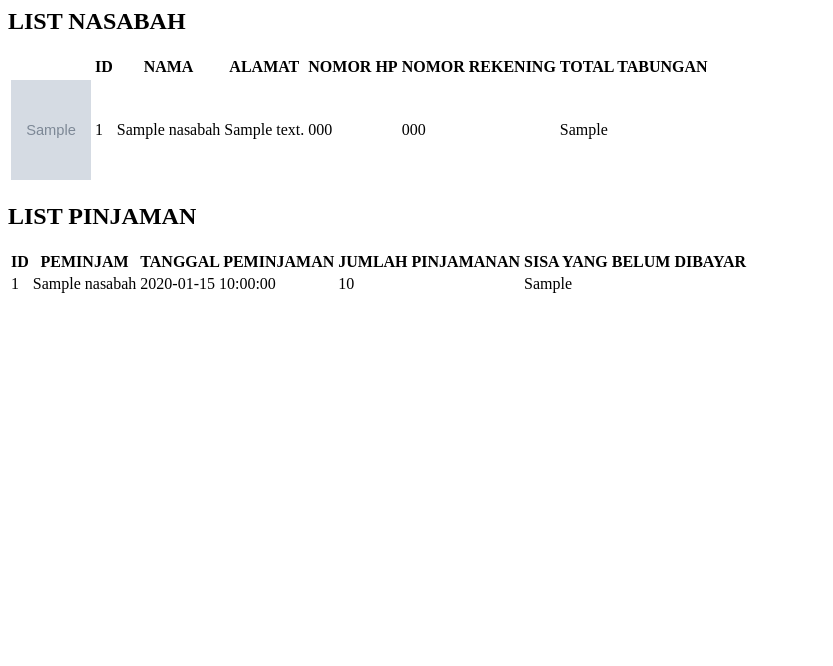
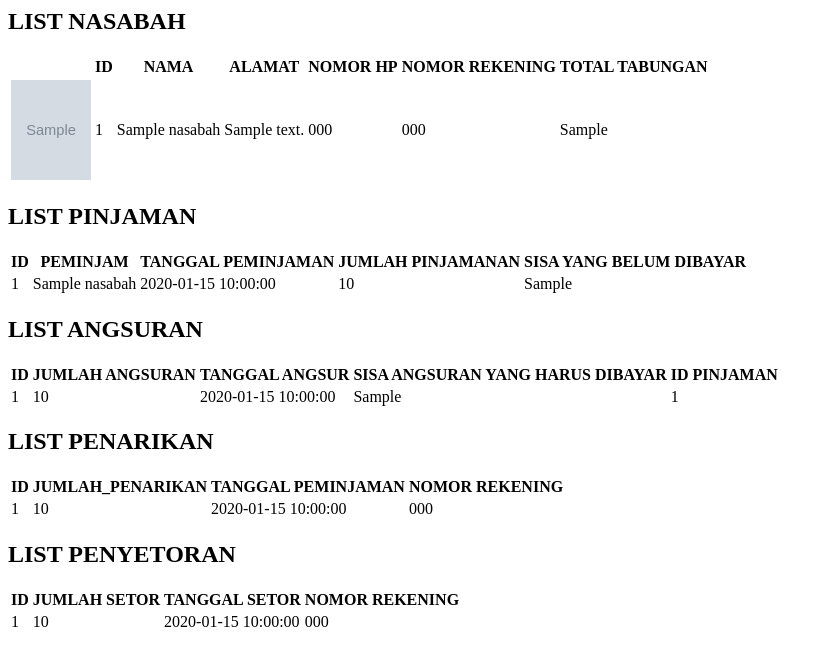
Before and after one commit to kresnaiqbal/easppl, a PHP site: page /home.php in a window 1280 px wide. Shown: the top 666 px of the page, without its empty margins (0-833 px from the left). Run offline with PHP 8.4, Linux system fonts and the light colour scheme; tables that the repository leaves empty or names only in its code hold one stand-in row (values such as "Sample post"); grey boxes marked "Sample" are stand-in pictures.

Commit message:
final task

```diff
--- a/home.php
+++ b/home.php
@@ -128,4 +128,145 @@
         ?>
     </table>
 </div>
+
+<div class="table mt-3 p-5">
+    <table>
+        <h2>
+            LIST ANGSURAN
+        </h2>
+        <th>ID</th>
+        <th>JUMLAH ANGSURAN</th>
+        <th>TANGGAL ANGSUR</th>
+        <th>SISA ANGSURAN YANG HARUS DIBAYAR</th>
+        <th>ID PINJAMAN</th>
+        <?php
+
+            $sql = "SELECT * FROM angsuran";
+            $result = $conn->query($sql);
+
+            while($row = $result->fetch_assoc()){
+
+        ?>
+        <tr>
+        <td>
+            <?php
+                echo $row['id_angsuran'];
+            ?>
+        </td>
+        <td>
+            <?php
+                echo $row['jumlah']
+            ?>
+        </td>
+        <td>
+            <?php
+            echo $row['tanggal_angsuran'];
+            ?>
+        </td>
+        <td>
+            <?php
+            echo $row['sisa_angsuran'];
+            ?>
+        </td>
+        <td>
+            <?php
+            echo $row['id_pinjaman'];
+            ?>
+        </td>
+        </tr>
+        <?php
+            }
+        ?>
+    </table>
+</div>
+
+<div class="table mt-3 p-5">
+    <table>
+        <h2>
+            LIST PENARIKAN
+        </h2>
+        <th>ID</th>
+        <th>JUMLAH_PENARIKAN</th>
+        <th>TANGGAL PEMINJAMAN</th>
+        <th>NOMOR REKENING</th>
+        <?php
+
+            $sql = "SELECT * FROM penarikan";
+            $result = $conn->query($sql);
+
+            while($row = $result->fetch_assoc()){
+
+        ?>
+        <tr>
+        <td>
+            <?php
+                echo $row['id_penarikan'];
+            ?>
+        </td>
+        <td>
+            <?php
+                echo $row['jumlah_penarikan']
+            ?>
+        </td>
+        <td>
+            <?php
+            echo $row['tanggal_penarikan'];
+            ?>
+        </td>
+        <td>
+            <?php
+            echo $row['nomor_rekening'];
+            ?>
+        </td>
+        </tr>
+        <?php
+            }
+        ?>
+    </table>
+</div>
+
+<div class="table mt-3 p-5">
+    <table>
+        <h2>
+            LIST PENYETORAN
+        </h2>
+        <th>ID</th>
+        <th>JUMLAH SETOR</th>
+        <th>TANGGAL SETOR</th>
+        <th>NOMOR REKENING</th>
+        <?php
+
+            $sql = "SELECT * FROM setoran";
+            $result = $conn->query($sql);
+
+            while($row = $result->fetch_assoc()){
+
+        ?>
+        <tr>
+        <td>
+            <?php
+                echo $row['id_setor'];
+            ?>
+        </td>
+        <td>
+            <?php
+                echo $row['jumlah_setor']
+            ?>
+        </td>
+        <td>
+            <?php
+            echo $row['tanggal_setor'];
+            ?>
+        </td>
+        <td>
+            <?php
+            echo $row['nomor_rekening'];
+            ?>
+        </td>
+        </tr>
+        <?php
+            }
+        ?>
+    </table>
+</div>
 </html>
```
Also changed, not shown: form_penarikan.php (added, +13 -0 lines), input_penarikan.php (added, +21 -0 lines), template.php (+7 -0 lines).
